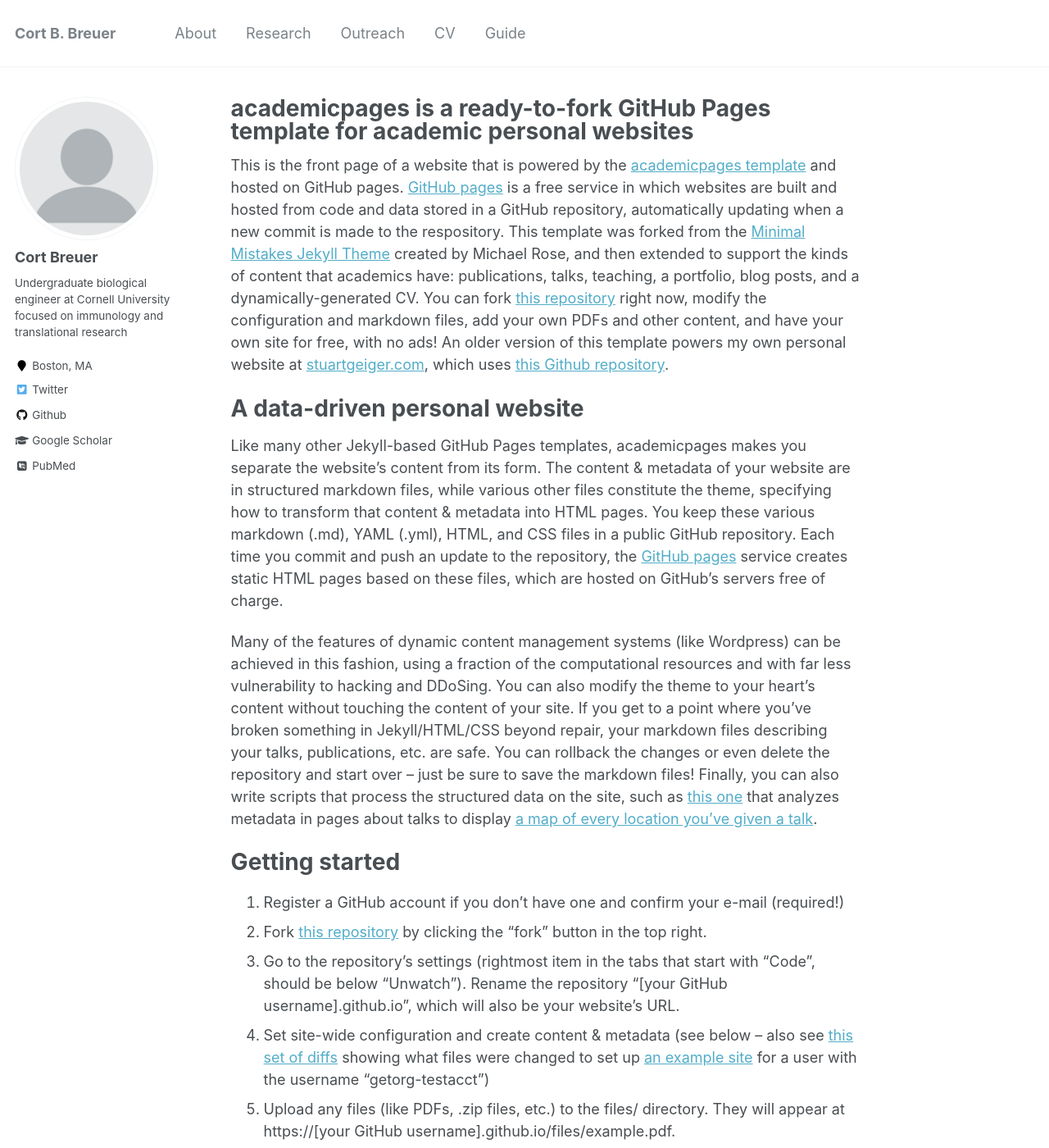
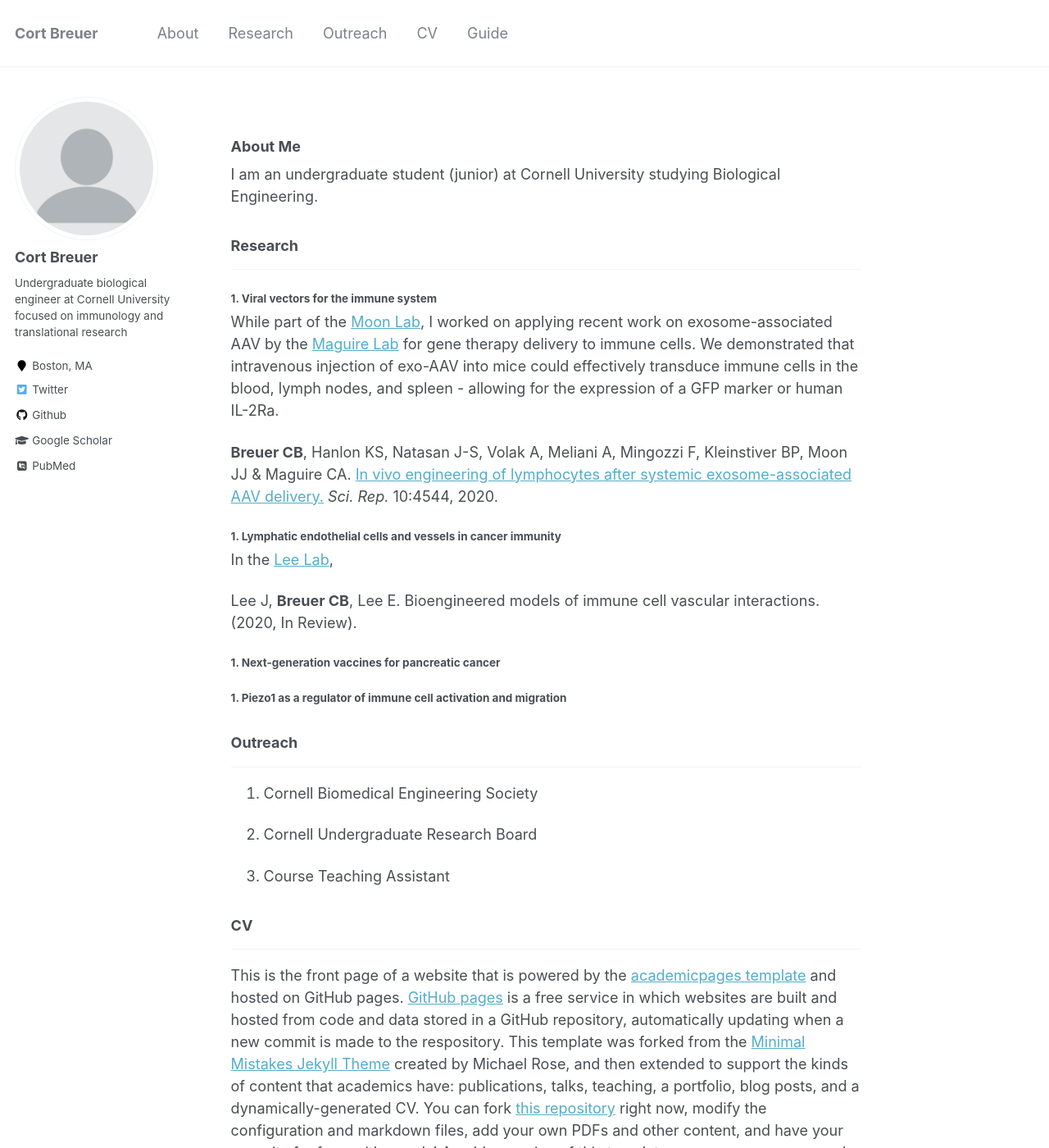
Before and after one commit to cortbreuer/cortbreuer-webpage, a Jekyll site: the page built from _pages/about.md, in a window 1280 px wide and 1400 px high. Shown: the whole window at 82% size. Built offline with Jekyll 4.4.1, drawn with Linux system fonts in a browser that asks for light colours; some web fonts are replaced.

Commit message:
About updates

```diff
--- a/_config.yml
+++ b/_config.yml
@@ -7,7 +7,7 @@
 
 # Site Settings
 locale                   : "en-US"
-title                    : "Cort B. Breuer"
+title                    : "Cort Breuer"
 title_separator          : "-"
 name                     : &name "Cort Breuer"
 description              : &description "personal description"
--- a/_pages/about.md
+++ b/_pages/about.md
@@ -1,12 +1,62 @@
 ---
 permalink: /
-title: "academicpages is a ready-to-fork GitHub Pages template for academic personal websites"
+title: ""
 excerpt: "About me"
 author_profile: true
 redirect_from:
   - /about/
   - /about.html
 ---
+
+### About Me
+
+
+I am an undergraduate student (junior) at Cornell University studying Biological Engineering.
+
+
+### Research
+---
+
+#### 1. Viral vectors for the immune system
+
+While part of the [Moon Lab](https://www.massgeneral.org/medicine/ciid/research-labs/james-moon), I worked on applying recent work on exosome-associated AAV by the [Maguire Lab](http://www.casey-maguire-laboratory.com/about) for gene therapy delivery to immune cells. We demonstrated that intravenous injection of exo-AAV into mice could effectively transduce immune cells in the blood, lymph nodes, and spleen - allowing for the expression of a GFP marker or human IL-2Ra.
+
+**Breuer CB**, Hanlon KS, Natasan J-S, Volak A, Meliani A, Mingozzi F, Kleinstiver BP, Moon JJ & Maguire CA. [In vivo engineering of lymphocytes after systemic exosome-associated AAV delivery.](https://www.nature.com/articles/s41598-020-61518-w) *Sci. Rep.* 10:4544, 2020.
+
+#### 1. Lymphatic endothelial cells and vessels in cancer immunity
+
+In the [Lee Lab](https://leelab.bme.cornell.edu/),
+
+Lee J, **Breuer CB**, Lee E. Bioengineered models of immune cell vascular interactions. (2020, In Review).
+
+#### 1. Next-generation vaccines for pancreatic cancer
+
+
+
+
+#### 1. Piezo1 as a regulator of immune cell activation and migration
+
+
+
+### Outreach
+---
+
+1. Cornell Biomedical Engineering Society
+
+1. Cornell Undergraduate Research Board
+
+1. Course Teaching Assistant
+
+### CV
+---
+
+
+
+
+
+
+
+
 
 This is the front page of a website that is powered by the [academicpages template](https://github.com/academicpages/academicpages.github.io) and hosted on GitHub pages. [GitHub pages](https://pages.github.com) is a free service in which websites are built and hosted from code and data stored in a GitHub repository, automatically updating when a new commit is made to the respository. This template was forked from the [Minimal Mistakes Jekyll Theme](https://mmistakes.github.io/minimal-mistakes/) created by Michael Rose, and then extended to support the kinds of content that academics have: publications, talks, teaching, a portfolio, blog posts, and a dynamically-generated CV. You can fork [this repository](https://github.com/academicpages/academicpages.github.io) right now, modify the configuration and markdown files, add your own PDFs and other content, and have your own site for free, with no ads! An older version of this template powers my own personal website at [stuartgeiger.com](http://stuartgeiger.com), which uses [this Github repository](https://github.com/staeiou/staeiou.github.io).
 
```
